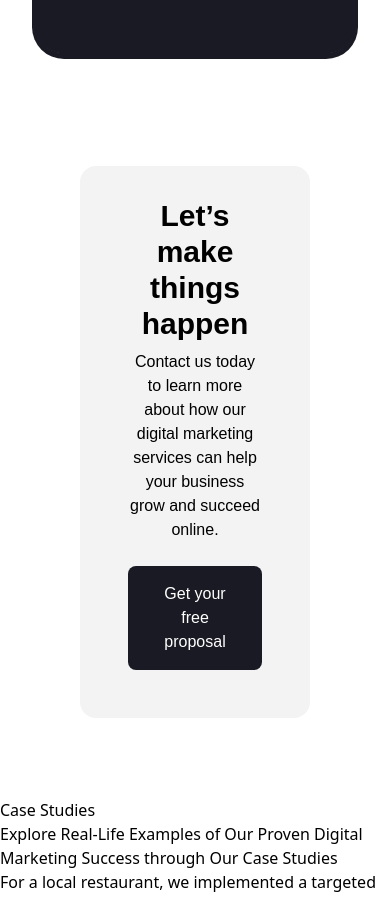
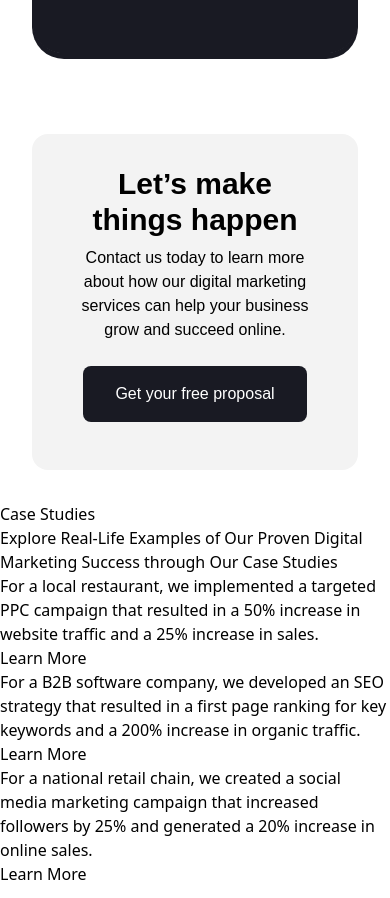
Before and after one commit to PedroRevesMD/positivus-landingpage, a React app: page / in a window 390 px wide. Shown: the part 2722-3620 px from the top of the page. Built offline with nearby package versions, Linux system fonts and the light colour scheme; the HTML template or start-up script is replaced by a standard one.

Commit message:
feat: create Call Section Component

```diff
--- a/src/components/CallSection.tsx
+++ b/src/components/CallSection.tsx
@@ -4,8 +4,8 @@ import CallSectionIllustration from "../assets/cta-illustration.svg"
 
 export default function CallSection() {
   return (
-    <section className="bg-light-gray m-20 max-w-screen flex flex-col items-center justify-between lg:flex-row px-12 rounded-2xl">
-      <div className="font-grotesk text-center lg:text-start my-8 max-w-lg flex flex-col gap-y-2">
+    <section className="bg-light-gray m-8 lg:m-20  max-w-screen flex flex-col items-center justify-between lg:flex-row px-12 rounded-2xl">
+      <div className="font-grotesk text-center lg:text-start my-8 max-w-lg flex items-center lg:items-start flex-col gap-y-2">
         <h3 className="font-semibold text-3xl">Let’s make things happen</h3>
         <p className="text-base">Contact us today to learn more about how our digital marketing services can help your business grow and succeed online.</p>
         <a href="/" className="bg-dark-gray font-grotesk text-white w-fit my-4 px-8 py-4 rounded-lg ">Get your free proposal</a>
```
